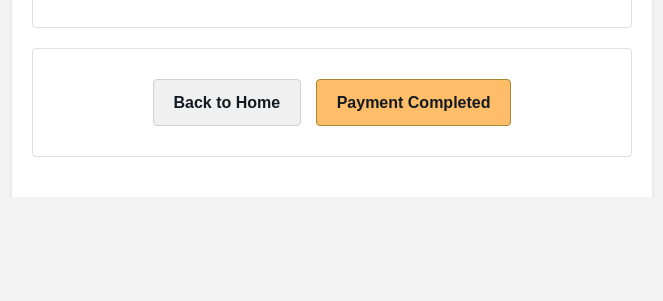
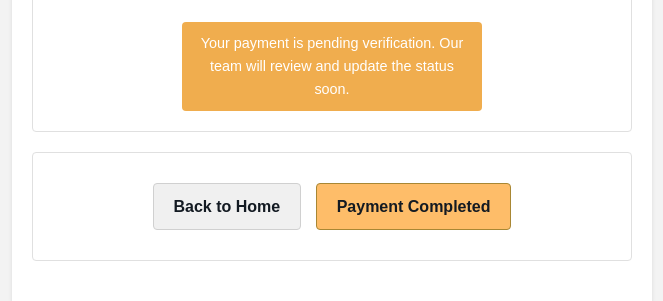
Before and after one commit to ftkbyond77/dsi202_2025, a Django app: template treevaq/app1/templates/app1/payment.html in a window 1280 px wide. Shown: the part 984-1285 px from the top of the page, without its empty margins (308-971 px from the left). Before the commit the page ends 1141 px from the top, so only its background shows below. Run offline with Django 5.2, Linux system fonts and the light colour scheme; tables that the repository leaves empty hold one stand-in row (values such as "Sample post"); the template is opened without the code that fills it: values that come from a table or form of the project are taken from there, most other values are stand-ins (such as "Sample title", 1, 10 or a date in 2020); parts of the project's set-up code (start-up, migrations or seed data) failed here and were passed over.

Commit message:
payment5

```diff
--- a/treevaq/app1/templates/app1/payment.html
+++ b/treevaq/app1/templates/app1/payment.html
@@ -121,6 +121,14 @@
         .hidden {
             display: none;
         }
+        .status-note {
+            background-color: #f0ad4e;
+            color: white;
+            padding: 10px;
+            border-radius: 4px;
+            margin-top: 15px;
+            font-size: 0.9em;
+        }
     </style>
 </head>
 <body>
@@ -142,7 +150,13 @@
             <h3>Order Summary</h3>
             <p>Order #{{ order.id }}</p>
             <p>Total Amount: {{ order.total|floatformat:2 }} THB</p>
-            <p>Order Status: {{ order.status|title }}</p>
+            <p>Order Status:
+                {% if payment.receipt %}
+                    Pending Verification
+                {% else %}
+                    {{ order.status|title }}
+                {% endif %}
+            </p>
         </div>
 
         <div class="payment-section">
@@ -179,6 +193,10 @@
                 <div class="receipt-uploaded">
                     <h3>Uploaded Receipt</h3>
                     <img src="{{ payment.receipt.url }}" alt="Receipt">
+
+                    <div class="status-note">
+                        Your payment is pending verification. Our team will review and update the status soon.
+                    </div>
                 </div>
             {% endif %}
         </div>
@@ -210,7 +228,7 @@
 
         // Complete payment function
         function showCompletionMessage() {
-            alert('Payment Completed Successfully!');
+            alert('Your payment is pending verification. Our team will review and update the status soon.');
         }
 
         // Simple countdown timer
```
Also changed, not shown: treevaq/media/QRCODE/qrcode_0801857971_THB_20250512134936.PNG (added), treevaq/media/QRCODE/qrcode_0801857971_THB_20250512135036.PNG (added), treevaq/media/QRCODE/qrcode_0801857971_THB_20250512135052.PNG (added), treevaq/media/QRCODE/qrcode_0801857971_THB_20250512135302.PNG (added), treevaq/media/payment_receipts/scb_ZOGsqKT.jpg (added).
